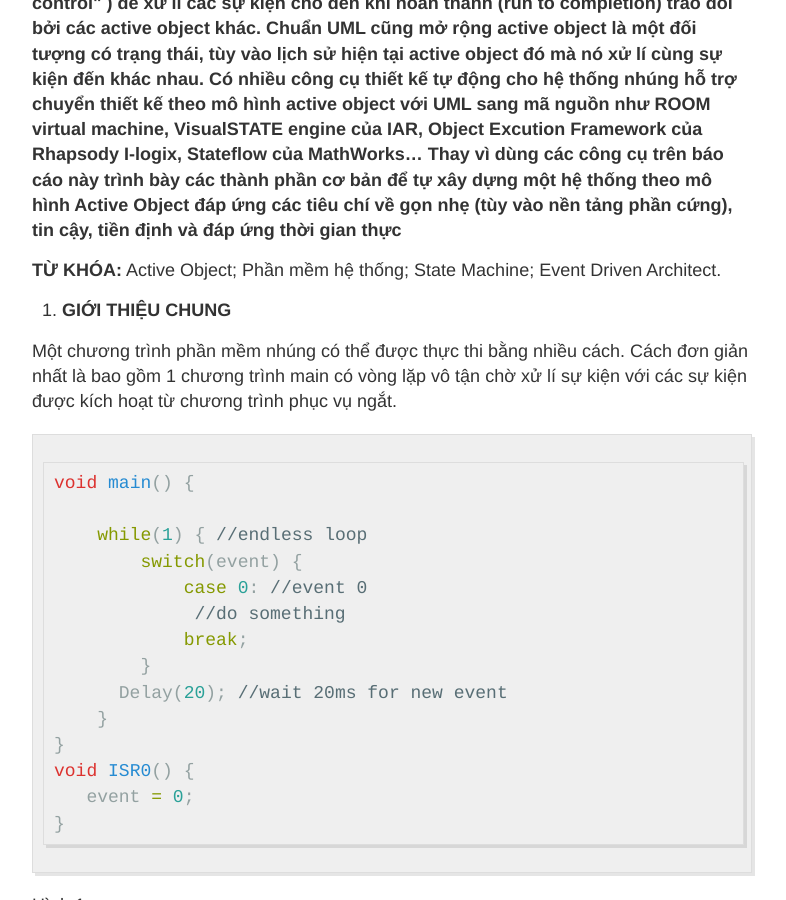
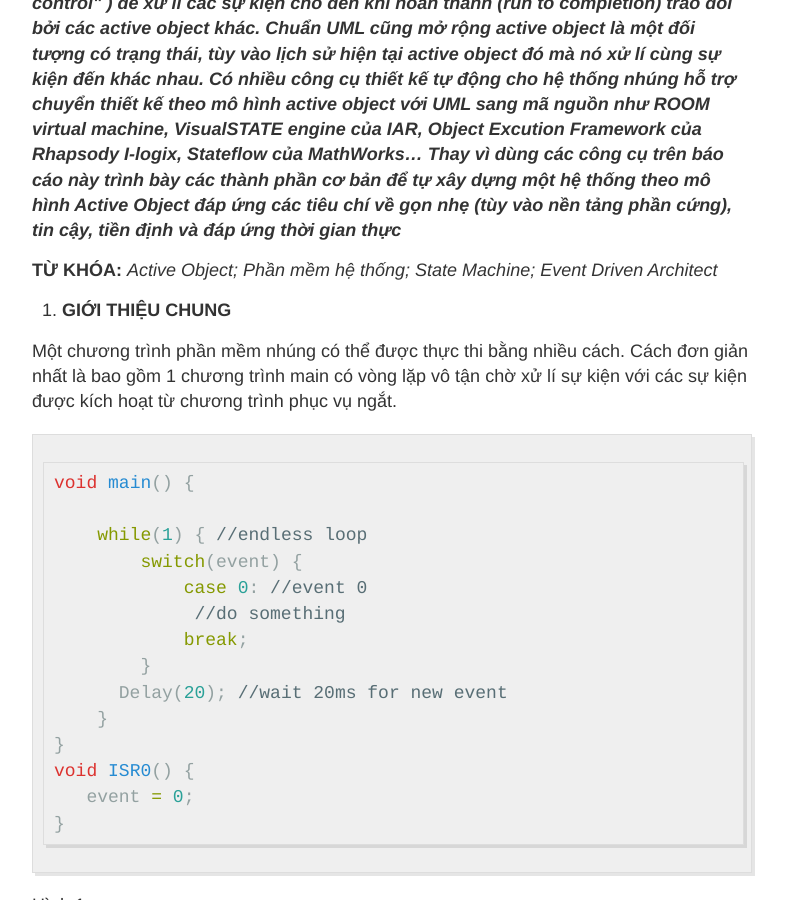
Before and after one commit to hoaln/hoaln.github.io, a Jekyll site: the page built from _posts/2017-9-1-Mô-hình-active-object-trong-thiết-kế-phần-mềm-nhúng.md, in a window 1280 px wide and 900 px high, scrolled down 736 px. Shown: the whole window, without its empty margins (248-1034 px from the left). Built offline with Jekyll 4.4.1, drawn with Linux system fonts in a browser that asks for light colours; some of the changed text lies outside the part shown.

Commit message:
update style

````diff
--- a/_posts/2017-9-1-Mô-hình-active-object-trong-thiết-kế-phần-mềm-nhúng.md
+++ b/_posts/2017-9-1-Mô-hình-active-object-trong-thiết-kế-phần-mềm-nhúng.md
@@ -8,9 +8,9 @@ title: Mô hình active object trong thiết kế phần mềm nhúng
 # **MÔ HÌNH ACTIVE OBJECT TRONG THIẾT KẾ PHẦN MỀM NHÚNG**
 
 TÓM TẮT
-**Khái niệm Actor lần đầu tiên được sử dụng vào những năm 1970 do Carl Hewitt đưa ra để chỉ các đối tượng phần mềm độc lập giao tiếp với nhau thông qua truyền bản tin. Chuẩn UML sau đó giới thiệu khái niệm khái niệm active object là đối tượng có tác vụ điều khiển của riêng nó (&quot; an object having its own thread of control&quot; ) để xử lí các sự kiện cho đến khi hoàn thành (run to completion) trao đổi bởi các active object khác. Chuẩn UML cũng mở rộng active object là một đối tượng có trạng thái, tùy vào lịch sử hiện tại active object đó mà nó xử lí cùng sự kiện đến khác nhau. Có nhiều công cụ thiết kế tự động cho hệ thống nhúng hỗ trợ chuyển thiết kế theo mô hình active object với UML sang mã nguồn như ROOM virtual machine, VisualSTATE engine của IAR, Object Excution Framework của Rhapsody I-logix, Stateflow của MathWorks… Thay vì dùng các công cụ trên báo cáo này trình bày các thành phần cơ bản để tự xây dựng một hệ thống theo mô hình Active Object đáp ứng các tiêu chí về gọn nhẹ (tùy vào nền tảng phần cứng), tin cậy, tiền định và đáp ứng thời gian thực**
+_**Khái niệm Actor lần đầu tiên được sử dụng vào những năm 1970 do Carl Hewitt đưa ra để chỉ các đối tượng phần mềm độc lập giao tiếp với nhau thông qua truyền bản tin. Chuẩn UML sau đó giới thiệu khái niệm khái niệm active object là đối tượng có tác vụ điều khiển của riêng nó (&quot; an object having its own thread of control&quot; ) để xử lí các sự kiện cho đến khi hoàn thành (run to completion) trao đổi bởi các active object khác. Chuẩn UML cũng mở rộng active object là một đối tượng có trạng thái, tùy vào lịch sử hiện tại active object đó mà nó xử lí cùng sự kiện đến khác nhau. Có nhiều công cụ thiết kế tự động cho hệ thống nhúng hỗ trợ chuyển thiết kế theo mô hình active object với UML sang mã nguồn như ROOM virtual machine, VisualSTATE engine của IAR, Object Excution Framework của Rhapsody I-logix, Stateflow của MathWorks… Thay vì dùng các công cụ trên báo cáo này trình bày các thành phần cơ bản để tự xây dựng một hệ thống theo mô hình Active Object đáp ứng các tiêu chí về gọn nhẹ (tùy vào nền tảng phần cứng), tin cậy, tiền định và đáp ứng thời gian thực**_
 
-**TỪ KHÓA:** Active Object; Phần mềm hệ thống; State Machine; Event Driven Architect.
+**TỪ KHÓA:** _Active Object; Phần mềm hệ thống; State Machine; Event Driven Architect_
 
 1. **GIỚI THIỆU CHUNG**
 
@@ -54,7 +54,6 @@ Giải pháp khi hệ thống trở nên lớn hơn một cách tự nhiên là
    }
     return (void *)0; /* return success */
 }
-
 ```
 Hình 2:
 
@@ -73,7 +72,6 @@ if(X_state == state_x_0) {
     }
   }
 } //spaghetti code: multi nested loop!
-
 ```
 Hình 3:
 
@@ -90,7 +88,7 @@ Khái niệm active object được mô tả bởi các đặc trưng:
 * --Các active object không chia sẻ dữ liệu của mình mà trao đổi thông tin qua cơ chế truyền sự kiện.
 * --Mỗi active object bao gồm hệ thống xử lí trạng thái phân cấp (hierarchical state machine - HSM)
 
-[![](https://github.com/hoaln/hoaln.github.io/blob/master/active_object_images/act-hinh-4.jpg)]
+![](https://github.com/hoaln/hoaln.github.io/blob/master/active_object_images/act-hinh-4.jpg)
 Hình 4:
 
 Chương trình sẽ được thiết kế phân chia thành các active object chịu trách nhiệm cho các tài nguyên khác nhau của hệ thống: điều khiển ngoại vi, giao tiếp với mạch ngoài … Hệ thống có bao nhiêu &quot; tài nguyên&quot; thì sẽ có bấy nhiêu luồng và HSM đi kèm (acive object).
@@ -99,26 +97,26 @@ Chương trình sẽ được thiết kế phân chia thành các active object
 
 Cơ chế truyền thông điệp là nền tảng cơ bản của hệ thống xử lí theo sự kiện. Cơ chế truyền thông giữa các active object được xây dựng trên cơ sở các tính năng semaphore, mailbox … của RTOS.
 
-[![](https://github.com/hoaln/hoaln.github.io/blob/master/active_object_images/act-hinh-5.jpg)]
+![](https://github.com/hoaln/hoaln.github.io/blob/master/active_object_images/act-hinh-5.jpg)
 Hình 5:
 
 RTOS thông thường sẽ hỗ trợ cơ chế mailbox trong đó dữ liệu từ lúc ghi vào và đọc ra sẽ mất hai lần sao chép (thực hiện bở RTOS). Khi thông điệp có độ dài lớn thì cơ chế trên sẽ làm tăng độ trễ truyền thông giữa các active object.
 
 Mô hình active object sử dụng cơ chế &quot; zero-copy&quot; như Hình 6
 
-[![](https://github.com/hoaln/hoaln.github.io/blob/master/active_object_images/act-hinh-6.jpg)]
+![](https://github.com/hoaln/hoaln.github.io/blob/master/active_object_images/act-hinh-6.jpg)
 Hình 6:
 
 Trong cơ chế &quot; zero-copy&quot; , một event sẽ được cấp phát động trong event pool, và RTOS sẽ chỉ truyền con trỏ trỏ đến event đã được cấp phát. Sau khi event được xử lí, nó sẽ được giải phóng khỏi event pool.Để đảm bảo tính tiền định của chương trình.cũng như chống phân mảnh bộ nhớ, việc cấp phát động event sẽ được thực hiện thông qua **fixed-size buffer pattern** (không cấp phát từ heap).
 
 Để hỗ trợ một event có thể được dùng để truyền đến nhiều đối tượng (gửi multicast), mô hình active object sử dụng **reference counting pattern** để kiểm soát việc một event đã được xử lí hết ở tất cả các đối tượng mà nó được gửi đến hay chưa. Sau khi kiểm tra event đã được xử lí hết, hệ thống mới thu hồi event này khỏi event pool.
 
-[![](https://github.com/hoaln/hoaln.github.io/blob/master/active_object_images/act-hinh-7.jpg)]
+![](https://github.com/hoaln/hoaln.github.io/blob/master/active_object_images/act-hinh-7.jpg)
 Hình 7:
 
 Mô hình active object cũng hỗ trợ xử lí các sự kiện chờ. Khi một sự kiện được gửi đến mà hệ thống chưa kịp về đúng trạng thái cần thiết, sự kiện đó có thể được đưa vào hàng đợi và sẽ được gọi lại để xử lí khi hệ thống chuyển về trạng thái đúng.
 
-[![](https://github.com/hoaln/hoaln.github.io/blob/master/active_object_images/act-hinh-8.jpg)]
+![](https://github.com/hoaln/hoaln.github.io/blob/master/active_object_images/act-hinh-8.jpg)
 Hình 8:
 
   2.3  ***XỬ LÝ TRẠNG THÁI***
@@ -234,7 +232,6 @@ void Hsm_Dispatch(Hsm * const me, SEvt const * const e) {
 	}
   }
 }
-
 ```
 Hình 10:
 
````
